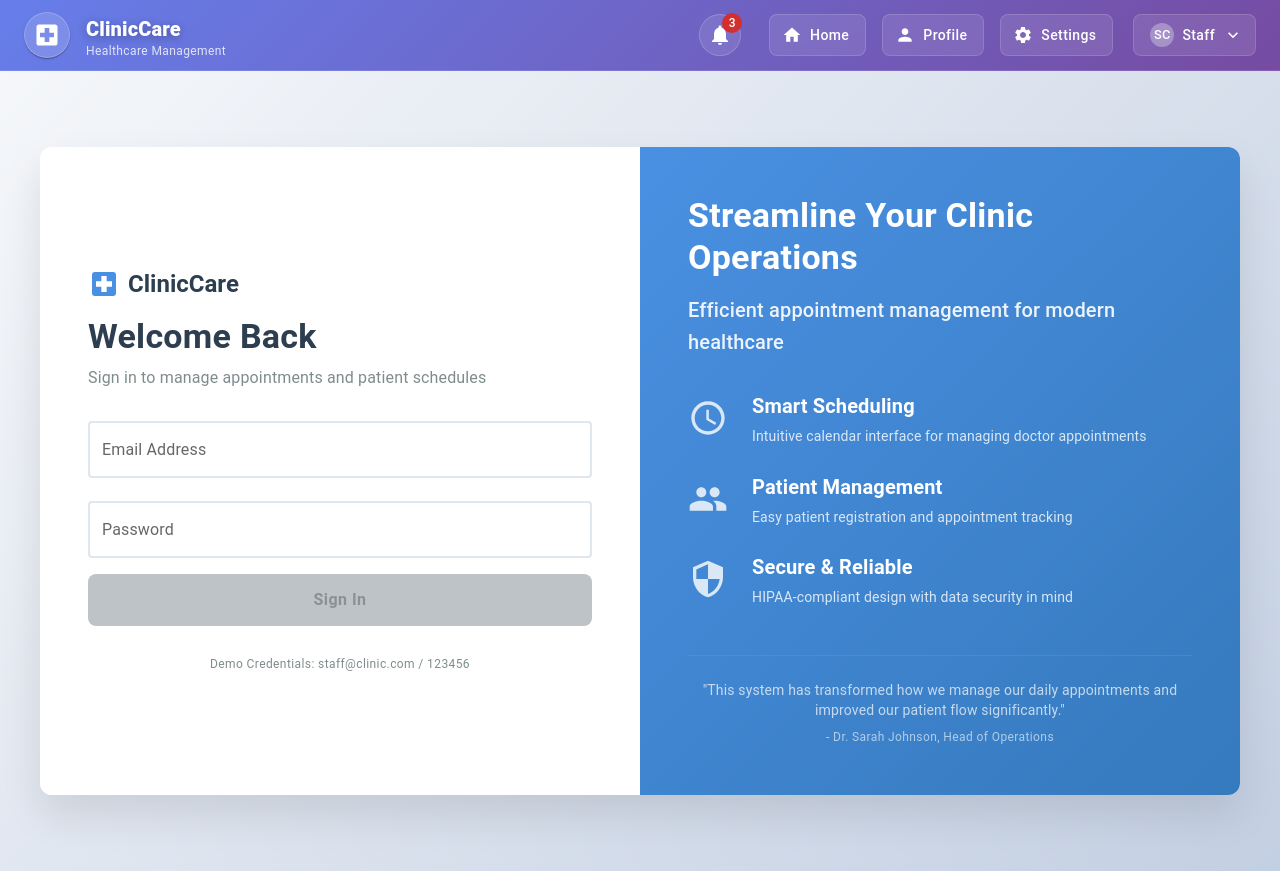
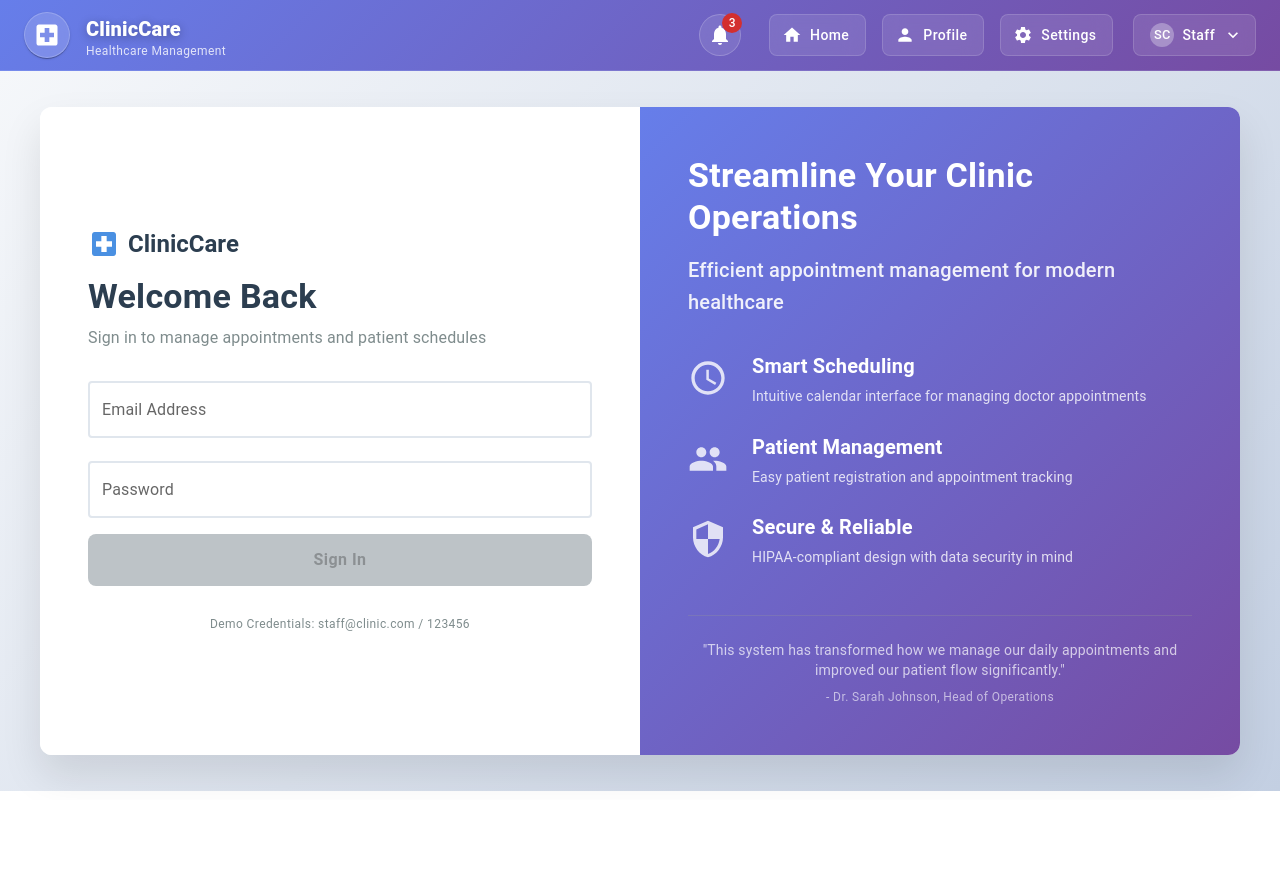
Before and after one commit to srreeraj/ClinicMate, a React (Vite) app in the folder ClinicMate/: page / in a window 1280 px wide. After the commit the page ends 800 px from the top, so only its background shows below. Built offline with nearby package versions, Linux system fonts and the light colour scheme.

Commit message:
navbar theme changed

```diff
--- a/ClinicMate/src/components/LoginPage.jsx
+++ b/ClinicMate/src/components/LoginPage.jsx
@@ -24,7 +24,7 @@ const LoginPage = () => {
 
   return (
     <Box sx={{
-      minHeight: '100vh',
+      minHeight: '90vh',
       background: 'linear-gradient(135deg, #f5f7fa 0%, #c3cfe2 100%)',
       display: 'flex',
       alignItems: 'center',
@@ -157,7 +157,7 @@ const LoginPage = () => {
           <Box sx={{
             flex: 1,
             bgcolor: '#4a90e2',
-            background: 'linear-gradient(135deg, #4a90e2 0%, #357abd 100%)',
+            background: 'linear-gradient(135deg, #667eea 0%, #764ba2 100%)',
             p: { xs: 3, md: 6 },
             display: 'flex',
             flexDirection: 'column',
```
